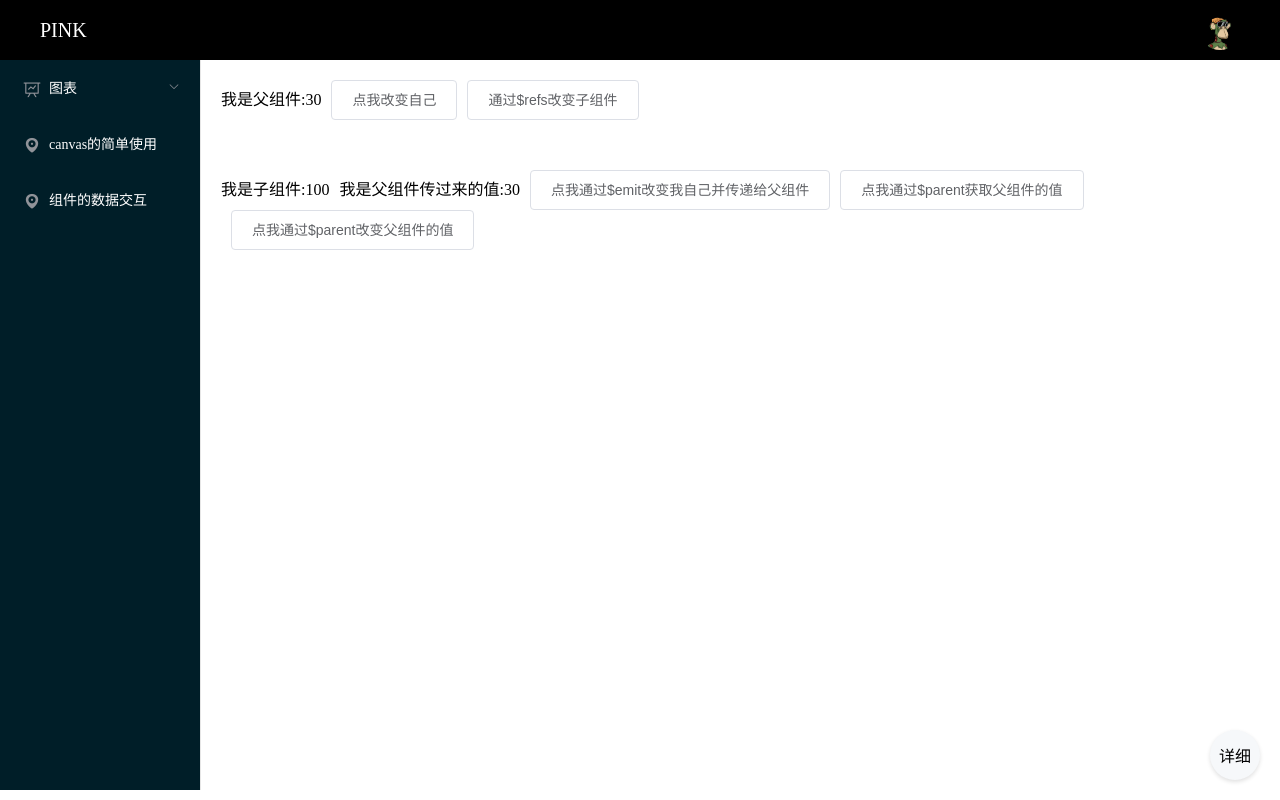
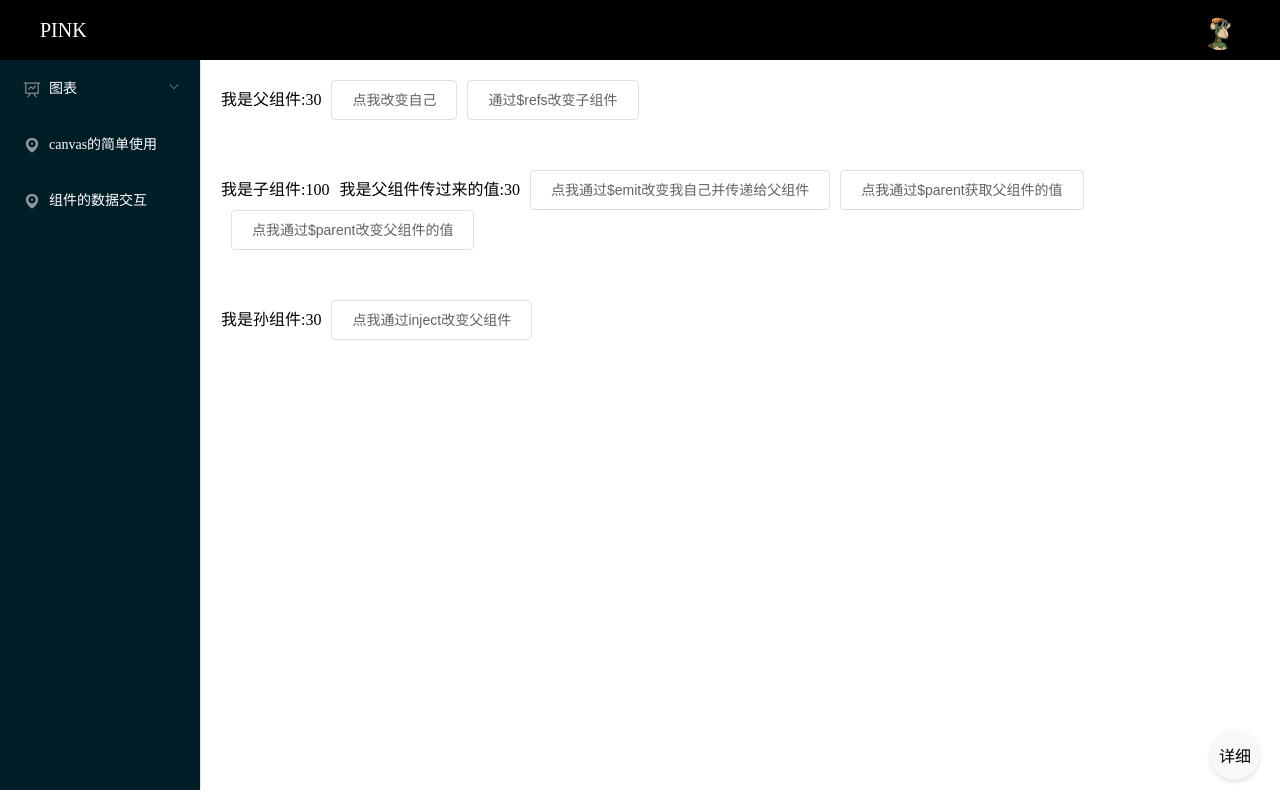
Before and after one commit to pinkcdf/pinkDemo, a Vue app: page /#/componentValueTransfer in a window 1280 px wide. Built offline with nearby package versions, Linux system fonts and the light colour scheme; what highcharts-vue would draw is missing.

Commit message:
no message

```diff
--- a/package.json
+++ b/package.json
@@ -18,7 +18,7 @@
     "highcharts-vue": "^1.4.0",
     "vue": "^2.6.11",
     "vue-router": "^3.2.0",
-    "vuex": "^3.4.0"
+    "vuex": "^3.6.2"
   },
   "devDependencies": {
     "@vue/cli-plugin-babel": "~4.5.0",
--- a/src/components/Grandson.vue
+++ b/src/components/Grandson.vue
@@ -1,13 +1,33 @@
 <template>
-  <div>
-    <span>我是孙组件</span>
-    <Grandson></Grandson>
+  <div style="margin-top: 50px">
+    <span>我是孙组件:</span>
+    <span>{{getFatherVal}}</span>
+    <el-button style="margin-left: 10px"  @click="changeFather">点我通过inject改变父组件</el-button>
   </div>
 </template>
 
 <script>
 export default {
-  name: "Grandson"
+  name: "Grandson",
+  inject:['grandsonChange','grandsonVal'],
+  computed: {
+    getFatherVal () {
+      return this.grandsonVal()
+    },
+    author () {
+      return this.$store.state.author
+    }
+  },
+  watch: {
+    getFatherVal: function (val) {
+      console.log(val)
+    }
+  },
+  methods:{
+    changeFather(){
+      this.grandsonChange()
+    },
+  },
 };
 </script>
 
--- a/src/components/Son.vue
+++ b/src/components/Son.vue
@@ -1,16 +1,21 @@
 <template>
   <div>
-    <span>我是子组件:{{sonVal}}</span>
-    <span style="margin-left: 10px">我是父组件传过来的值:{{isFather}}</span>
-    <el-button style="margin-left: 10px"  @click="changeSon">点我通过$emit改变我自己并传递给父组件</el-button>
-    <el-button  @click="parentUse">点我通过$parent获取父组件的值</el-button>
-    <el-button  @click="parentUse2">点我通过$parent改变父组件的值</el-button>
+    <div>
+      <span>我是子组件:{{sonVal}}</span>
+      <span style="margin-left: 10px">我是父组件传过来的值:{{isFather}}</span>
+      <el-button style="margin-left: 10px"  @click="changeSon">点我通过$emit改变我自己并传递给父组件</el-button>
+      <el-button  @click="parentUse">点我通过$parent获取父组件的值</el-button>
+      <el-button  @click="parentUse2">点我通过$parent改变父组件的值</el-button>
+    </div>
+    <grandson></grandson>
   </div>
 </template>
 
 <script>
+import Grandson from "./Grandson";
 export default {
   name: "Son",
+  components: { Grandson },
   data(){
     return {
       sonVal:100,
--- a/src/main.js
+++ b/src/main.js
@@ -1,7 +1,9 @@
 import Vue from "vue";
 import App from "./App.vue";
 import router from "./router";
-import store from "./store";
+import Vuex from "vuex";
+import store from './vuex/store'
+
 import ElementUI from 'element-ui';
 import HighchartsVue from "highcharts-vue";
 import Highcharts from 'highcharts'
@@ -11,6 +13,7 @@ import './assets/css/default.css'
 Vue.use(ElementUI);
 Maps(Highcharts)
 Vue.use(HighchartsVue);
+Vue.use(Vuex)
 
 Vue.config.productionTip = false;
 
--- a/src/views/componentValueTransfer.vue
+++ b/src/views/componentValueTransfer.vue
@@ -18,6 +18,12 @@ import Explain from "../components/Explain";
 export default {
   name: "componentValueTransfer",
   components: { Explain, Son, Grandson },
+  provide(){
+    return {
+      grandsonChange: this.changeVal,
+      grandsonVal:()=> this.father
+    }
+  },
   data() {
     return {
       content: [
--- /dev/null
+++ b/src/vuex/store.js
@@ -0,0 +1,13 @@
+import Vue from 'vue'
+import Vuex from 'vuex'
+
+Vue.use(Vuex)
+
+const store = new Vuex.Store({
+  // 定义状态
+  state: {
+    author: 'Wise Wrong'
+  }
+})
+
+export default store
```
Also changed, not shown: 1 other file (tests, documents, lock files or other folders).
